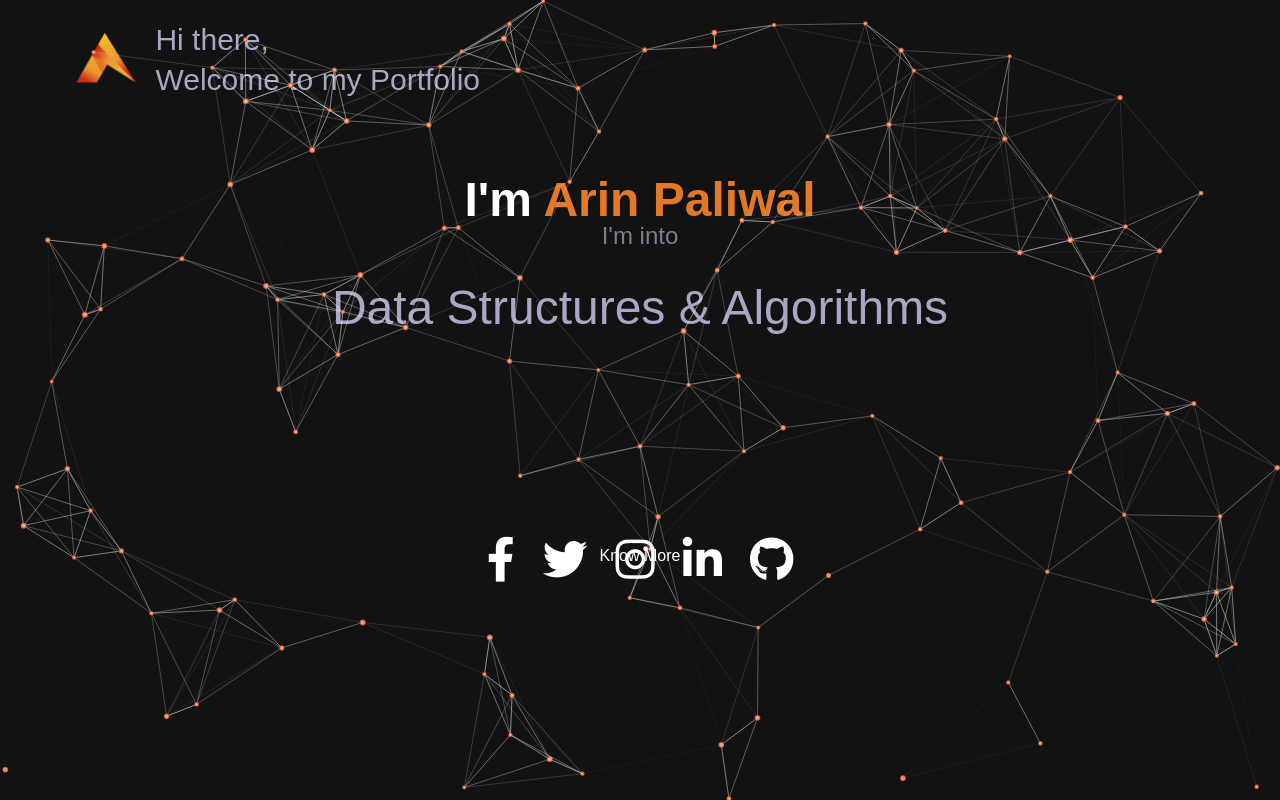
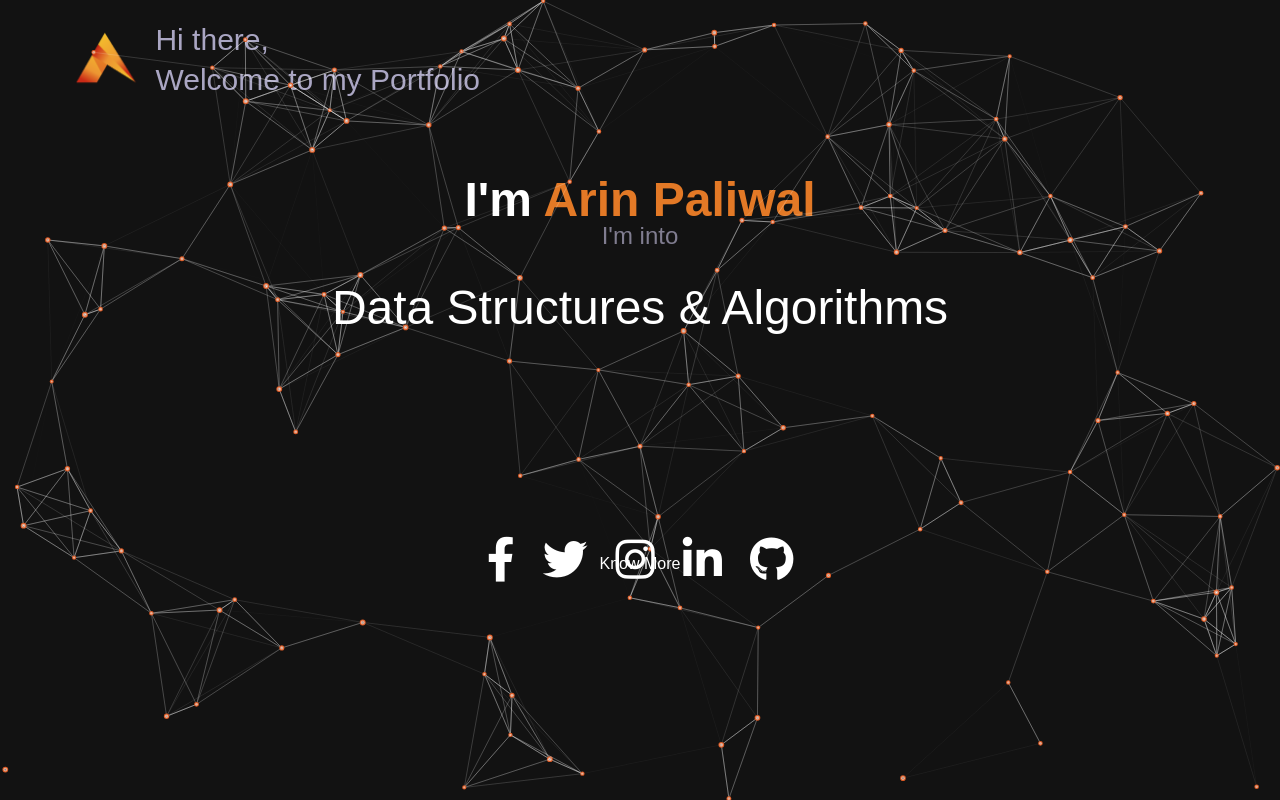
Before and after one commit to arin-paliwal/3PF, a React (Vite) app: page / in a window 1280 px wide. Built offline with nearby package versions, Linux system fonts and the light colour scheme.

Commit message:
Added Preloader

```diff
--- a/src/FirstPage/About.jsx
+++ b/src/FirstPage/About.jsx
@@ -118,13 +118,6 @@ const handleTyping = () => {
 
 const currentWord = words[wordIndex];
 const displayText = currentWord.substring(0, letterIndex);
-
-
-
-
-
-
-
   return (
     <div className="flex flex-col justify-center items-center h-full">
       <br></br>
@@ -139,7 +132,7 @@ const displayText = currentWord.substring(0, letterIndex);
         <div className="text-[#807d90] font-medium text-lg lg:text-2xl text-center mb-8 mt-[-20px]">
           I'm into
         </div>
-        <h2 className="text-secondary text-3xl sm:text-4xl lg:text-5xl text-center mb-8 h-[40px]  ">
+        <h2 className="text-white text-3xl sm:text-4xl lg:text-5xl text-center mb-8 h-[40px]  ">
           {displayText}
         </h2>
       </motion.div>
--- a/src/FirstPage/LandingPage.jsx
+++ b/src/FirstPage/LandingPage.jsx
@@ -136,8 +136,8 @@ const Introduction = () => {
       </div>
       {/* <AnimatedButtons/> */}
 
-      <div className="flex items-center justify-center mt-10 gap-10">
-        <div className=" flex Icons gap-7">
+      {/* <div className=" flex items-center justify-center gap-10">
+        <div className=" flex Icons gap-7 mb-">
           <a href="https://www.facebook.com/paliwal.arin" target="_blank">
             <i class="fa-brands fa-facebook-f"></i>
           </a>
@@ -154,13 +154,39 @@ const Introduction = () => {
             <i class="fa-brands fa-github"></i>
           </a>
         </div>
-
-        <button className="btn-43 mt-10">
+        <button className="btn-43 mt-">
           <Link to="/about">
             <span className="old">Know More</span>
             <span className="new">About Me !</span>
           </Link>
         </button>
+      </div> */}
+      <div class="flex flex-col items-center justify-center h-[240px]">
+        <div class="flex items-center justify-center gap-10">
+          <div class="flex Icons gap-7 mb-">
+            <a href="https://www.facebook.com/paliwal.arin" target="_blank">
+              <i class="fa-brands fa-facebook-f"></i>
+            </a>
+            <a href="https://twitter.com/arin_paliwal" target="_blank">
+              <i class="fa-brands fa-twitter"></i>
+            </a>
+            <a href="https://www.instagram.com/arin.paliwal/" target="_blank">
+              <i class="fa-brands fa-instagram"></i>
+            </a>
+            <a href="https://www.linkedin.com/in/arinpaliwal/" target="_blank">
+              <i class="fa-brands fa-linkedin-in"></i>
+            </a>
+            <a href="https://github.com/arin-paliwal" target="_blank">
+              <i class="fa-brands fa-github"></i>
+            </a>
+          </div>
+          <button class="btn-43 mt-">
+            <Link to="/about">
+              <span class="old">Know More</span>
+              <span class="new">About Me !</span>
+            </Link>
+          </button>
+        </div>
       </div>
     </>
   );
--- a/src/FirstPage/button.css
+++ b/src/FirstPage/button.css
@@ -11,6 +11,7 @@
   background-image: none;
   border-color: #000;
   border: none;
+  position: absolute;
 
   cursor: pointer;
   font-family: ui-sans-serif, system-ui, -apple-system, BlinkMacSystemFont,
@@ -30,8 +31,8 @@
   outline: auto;
 }
 .btn-43 svg {
-  display: block;
-  vertical-align: middle;
+  /* display: block; */
+  /* vertical-align: middle; */
 }
 .btn-43 [hidden] {
   display: none;
```
Also changed, not shown: 1 other file (tests, documents, lock files or other folders).
